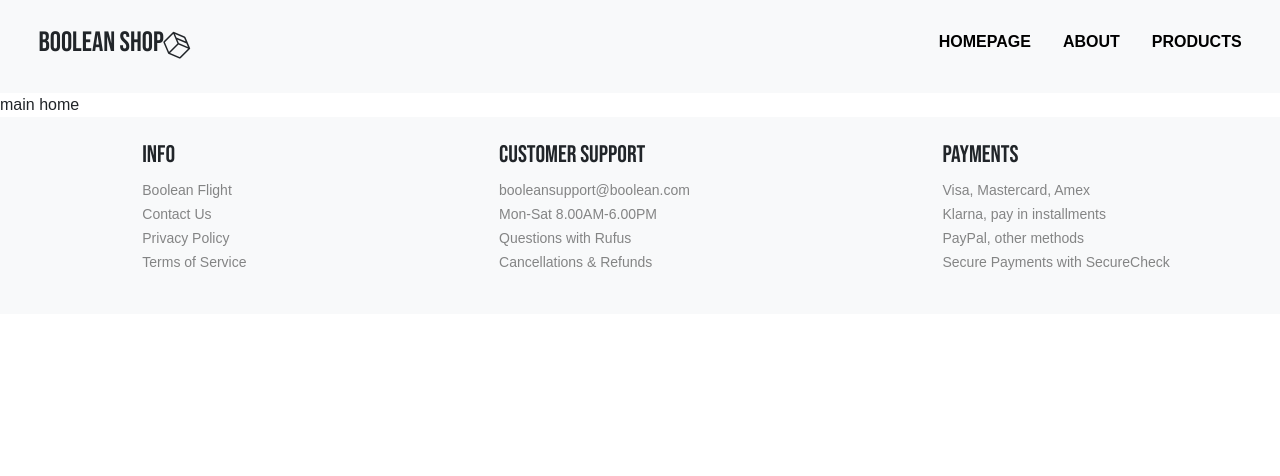
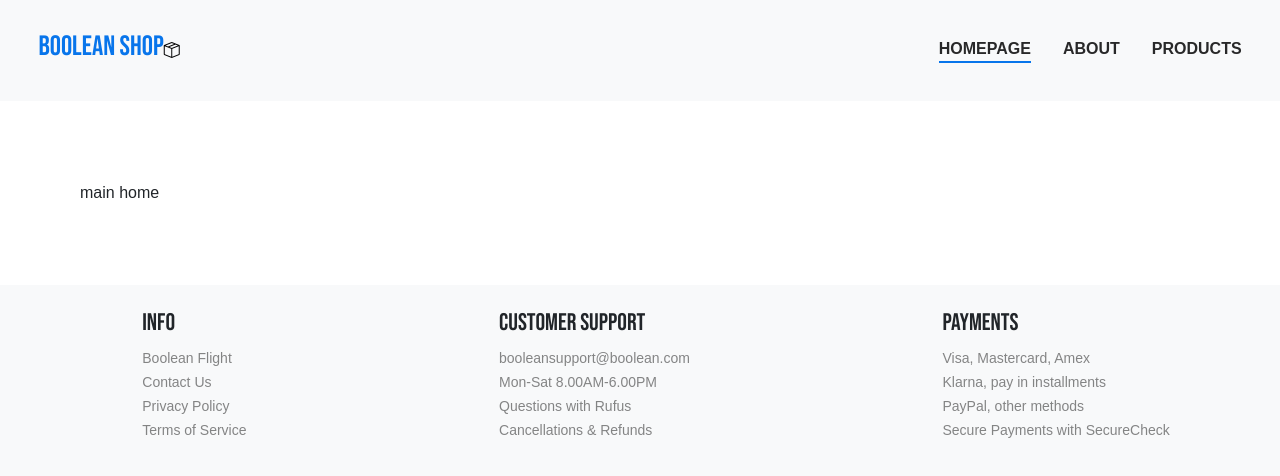
Before and after one commit to simonegreco5/react-router, a React (Vite) app: page / in a window 1280 px wide. Shown: the top 476 px of the page. Built offline with nearby package versions, Linux system fonts and the light colour scheme.

Commit message:
- adds fixes

```diff
--- a/src/index.css
+++ b/src/index.css
@@ -2,7 +2,8 @@ h1,
 h2,
 h3,
 h4,
-h5 {
+h5,
+h6 {
   font-family: 'Bebas Neue', sans-serif;
 }
 
@@ -11,21 +12,33 @@ body {
 }
 
 header {
+  background-color: rgb(6, 173, 224);
   padding: 1.4rem;
+  color: black;
 
   div {
     padding-left: 1rem;
     align-items: center;
 
-    i {
+    h3{
+      color: rgb(8, 117, 235);
+    }
+
+    .bi-tux{
+      font-size: 2.5rem;
+    }
+
+    .bi-box-seam-fill {
+      color: rgb(151, 78, 9);
       font-size: 1.5rem;
       transform: rotate(45deg);
+      padding-left: 0.2rem;
     }
   }
 
   ul {
 
-    padding-top: 0.5rem;
+    padding-top: 0.9rem;
     padding-right: 1rem;
 
     li {
@@ -33,9 +46,16 @@ header {
       list-style: none;
 
       a {
-        color: black;
+        color: rgba(0, 0, 0, 0.84);
         text-decoration: none;
-        font-weight: 600;
+        font-weight: 700;
+      }
+
+      a.active::after {
+        content: "";
+        display: block;
+        border-bottom: 2px solid rgb(8, 117, 235);
+        width: 100%;
       }
     }
   }
@@ -68,3 +88,41 @@ footer {
     }
   }
 }
+
+main{
+  padding: 5rem;
+
+  .card{
+    position: relative;
+    background-color: rgba(8, 118, 235, 0.146);
+
+    .badge{
+      background-color: rgb(216, 10, 10);
+      border-radius: 0rem;
+      width: 6rem;
+      padding: 0.2rem;
+      font-size: 1rem;
+      position: absolute;
+      top: 2%;
+      right: 3%;
+    }
+
+    img{
+      padding: 1rem;
+      height: 15rem;
+      object-fit: contain;
+    }
+
+    p{
+      font-size: 10px;
+    }
+
+    span{
+      padding-left: 1rem;
+      .bi-star-fill, .bi-star-half{
+        color: rgb(238, 202, 24);
+      }
+    }
+  }
+
+}
```
